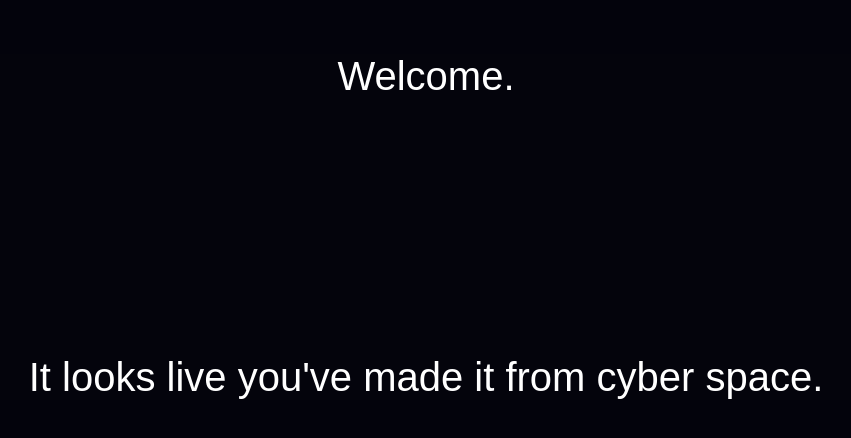
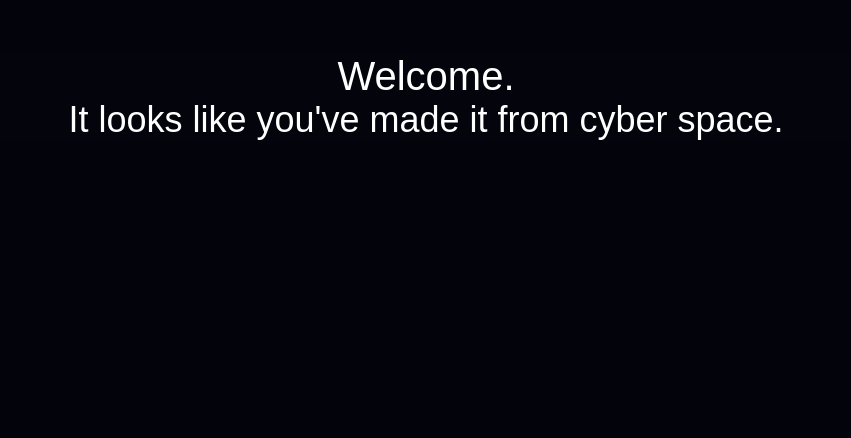
Before and after one commit to SammyRobensParadise/portfolio-app, a React (Create React App) app: page / in a window 1280 px wide. Shown: the part 202-640 px from the top of the page, without its empty margins (214-1065 px from the left). Built offline with nearby package versions, Linux system fonts and the light colour scheme; a web font is replaced by a local one.

Commit message:
implemented loading and welcome screen

```diff
--- a/src/Welcome.css
+++ b/src/Welcome.css
@@ -26,9 +26,9 @@
     top: 50%;
     left: 50%;
     text-align: center;
-    margin-top: 20%;
+    margin-top: 0%;
     font-family: century-gothic, sans-serif;
     font-weight: 400;
     font-style: normal;
-    font-size: 2.5rem;
+    font-size: 2.25rem;
 }
--- a/src/Welcome.js
+++ b/src/Welcome.js
@@ -1,5 +1,4 @@
 import React, { Component } from 'react';
-import logo from './logo.svg';
 import './Welcome.css';
 import anime from 'animejs';
 
@@ -8,20 +7,38 @@ class Welcome extends Component {
     super(props);
     this.state = {
       welcomeTxt: "Welcome.",
-      SubTxt: ""
+      showSubTxt: false
     }
   }
-  componentDidMount(){
-    let updateMsg = "It looks live you've made it from cyber space.";
+  animeJS = {};
+  updateMsg = "It looks like you've made it from cyber space."
+  showtextDiv = <div className="welcome-msg"><span>{this.updateMsg}</span></div>
+  componentDidMount(props){
     setTimeout(() => {
-      this.setState({SubTxt: updateMsg});
+      this.setState({showSubTxt: true});
+      this.animateEase();
     },3000)
   }
+  animateEase = () => {
+    anime({
+      targets: '.welcome-msg',
+      duration: 1200,
+      opacity: [0,1],
+      easing: 'linear'
+    })
+  }
   render(props) {
+    if(!this.state.showSubTxt){
+      return(
+        <div className="welcome-pan">
+        <div className="welcome-txt"><span>{this.state.welcomeTxt}</span></div>
+        </div>
+      )
+    }
     return (
       <div className="welcome-pan">
       <div className="welcome-txt"><span>{this.state.welcomeTxt}</span></div>
-      <div className="welcome-msg"><span>{this.state.SubTxt}</span></div>
+      <div>{this.showtextDiv}</div>
       </div>
     );
   }
```
